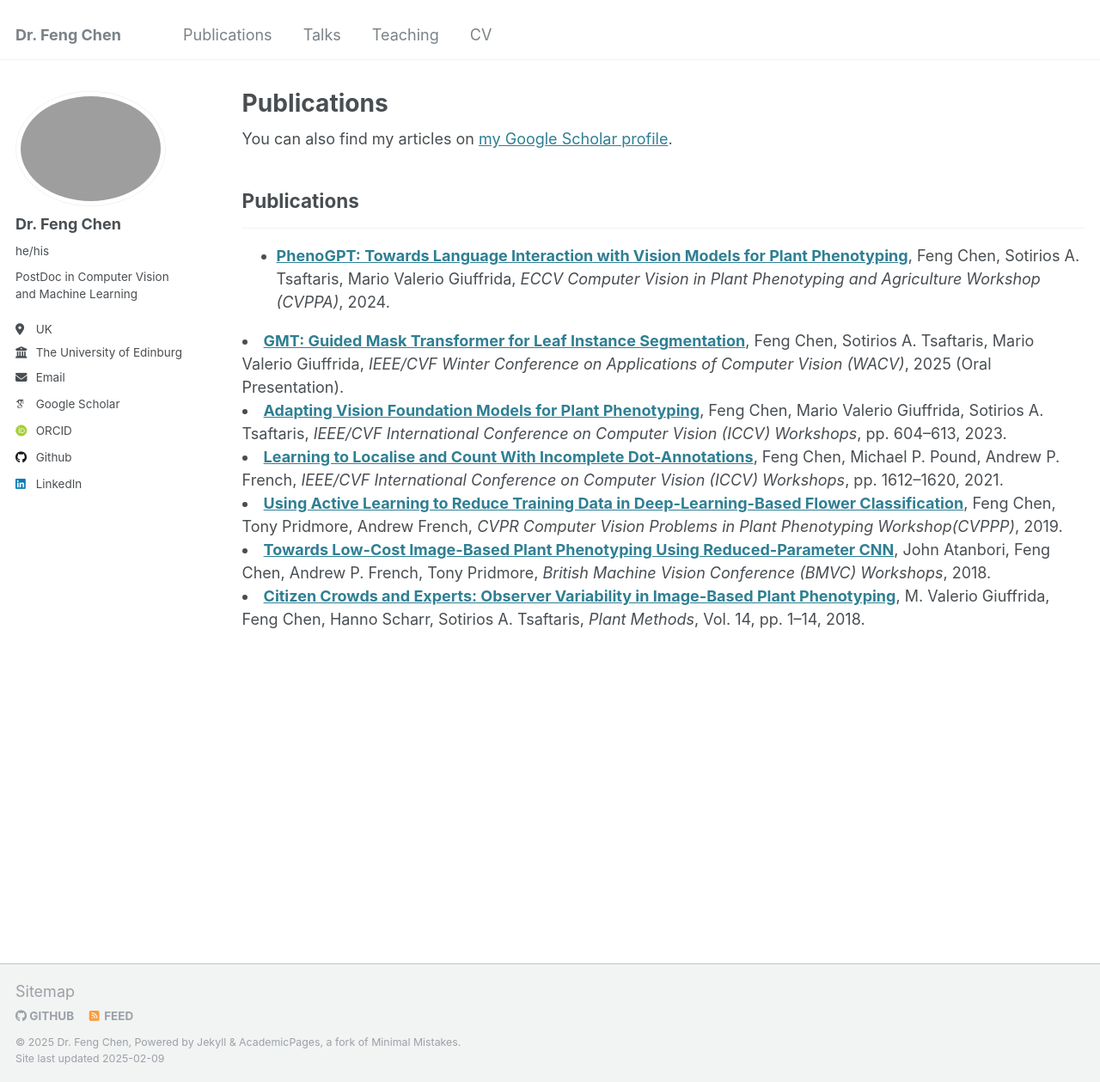
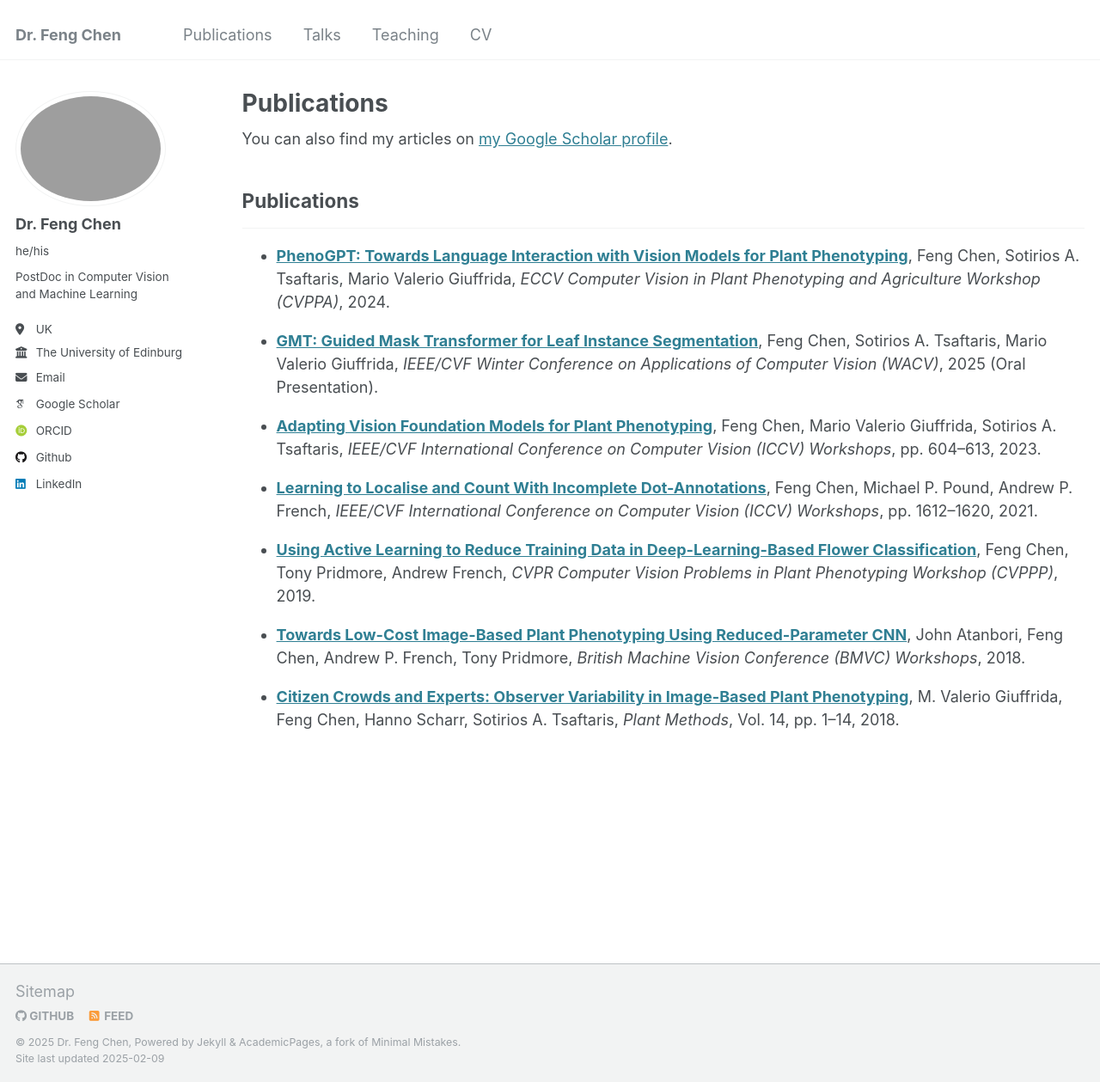
Before and after one commit to fengchen025/fengchen025.github.io, a Jekyll site: the page built from _pages/publications.html, in a window 1280 px wide and 1259 px high. Shown: the whole window at 86% size. Built offline with Jekyll 4.4.1, drawn with Linux system fonts in a browser that asks for light colours; some web fonts are replaced.

Commit message:
Update publications.html

```diff
--- a/_pages/publications.html
+++ b/_pages/publications.html
@@ -22,17 +22,21 @@ author_profile: true
   </li>
 </ul>
 
+<ul>
   <li>
     <strong><a href="https://arxiv.org/abs/2406.17109">GMT: Guided Mask Transformer for Leaf Instance Segmentation</a></strong>,
     Feng Chen, Sotirios A. Tsaftaris, Mario Valerio Giuffrida,
     <em>IEEE/CVF Winter Conference on Applications of Computer Vision (WACV)</em>, 2025 (Oral Presentation).
   </li>
+</ul>
 
+<ul>
   <li>
     <strong><a href="https://openaccess.thecvf.com/content/ICCV2023W/CVPPA/papers/Chen_Adapting_Vision_Foundation_Models_for_Plant_Phenotyping_ICCVW_2023_paper.pdf">Adapting Vision Foundation Models for Plant Phenotyping</a></strong>,
     Feng Chen, Mario Valerio Giuffrida, Sotirios A. Tsaftaris,
     <em>IEEE/CVF International Conference on Computer Vision (ICCV) Workshops</em>, pp. 604–613, 2023.
   </li>
+</ul>
 
 <!--   <li>
     <strong><a href="ADD_URL_HERE">Learning with Fewer Labels in Deep Learning for Plant Phenotyping</a></strong>,
@@ -40,26 +44,34 @@ author_profile: true
     <em>PhD Thesis, University of Nottingham</em>, 2022.
   </li> -->
 
+<ul>
   <li>
     <strong><a href="https://openaccess.thecvf.com/content/ICCV2021W/ILDAV/papers/Chen_Learning_to_Localise_and_Count_With_Incomplete_Dot-Annotations_ICCVW_2021_paper.pdf">Learning to Localise and Count With Incomplete Dot-Annotations</a></strong>,
     Feng Chen, Michael P. Pound, Andrew P. French,
     <em>IEEE/CVF International Conference on Computer Vision (ICCV) Workshops</em>, pp. 1612–1620, 2021.
   </li>
+</ul>
 
+<ul>
   <li>
     <strong><a href="https://www.plant-phenotyping.org/lw_resource/datapool/systemfiles/elements/files/88643099-7552-11e9-b1c5-dead53a91d31/current/document/ChenCVPPP2019.pdf">Using Active Learning to Reduce Training Data in Deep-Learning-Based Flower Classification</a></strong>,
     Feng Chen, Tony Pridmore, Andrew French,
-    <em>CVPR Computer Vision Problems in Plant Phenotyping Workshop(CVPPP)</em>, 2019.
+    <em>CVPR Computer Vision Problems in Plant Phenotyping Workshop (CVPPP)</em>, 2019.
   </li>
+</ul>
 
+<ul>
   <li>
     <strong><a href="http://bmvc2018.org/contents/workshops/cvppp2018/0023.pdf">Towards Low-Cost Image-Based Plant Phenotyping Using Reduced-Parameter CNN</a></strong>,
     John Atanbori, Feng Chen, Andrew P. French, Tony Pridmore,
     <em>British Machine Vision Conference (BMVC) Workshops</em>, 2018.
   </li>
+</ul>
 
+<ul>
     <li>
     <strong><a href="https://link.springer.com/article/10.1186/s13007-018-0278-7">Citizen Crowds and Experts: Observer Variability in Image-Based Plant Phenotyping</a></strong>,
     M. Valerio Giuffrida, Feng Chen, Hanno Scharr, Sotirios A. Tsaftaris,
     <em>Plant Methods</em>, Vol. 14, pp. 1–14, 2018.
   </li>
+</ul>
```
